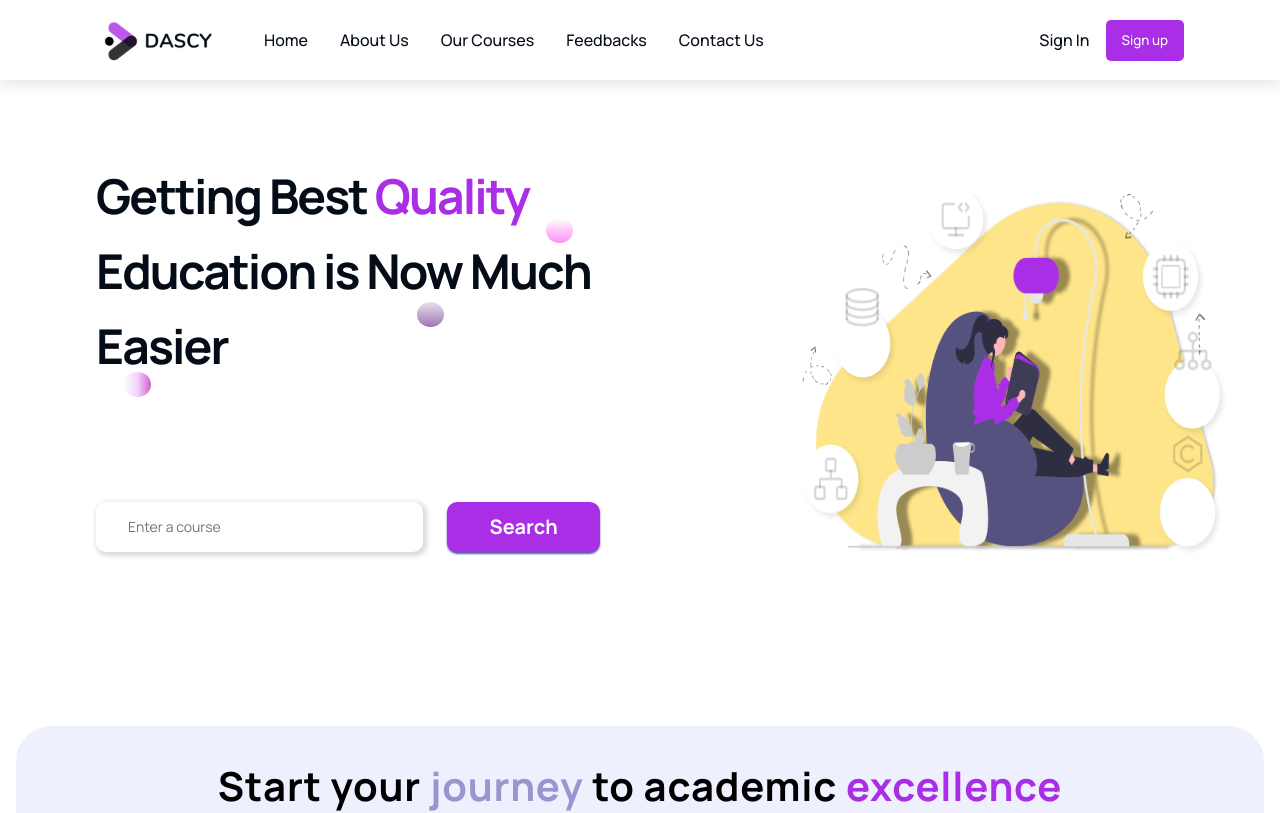
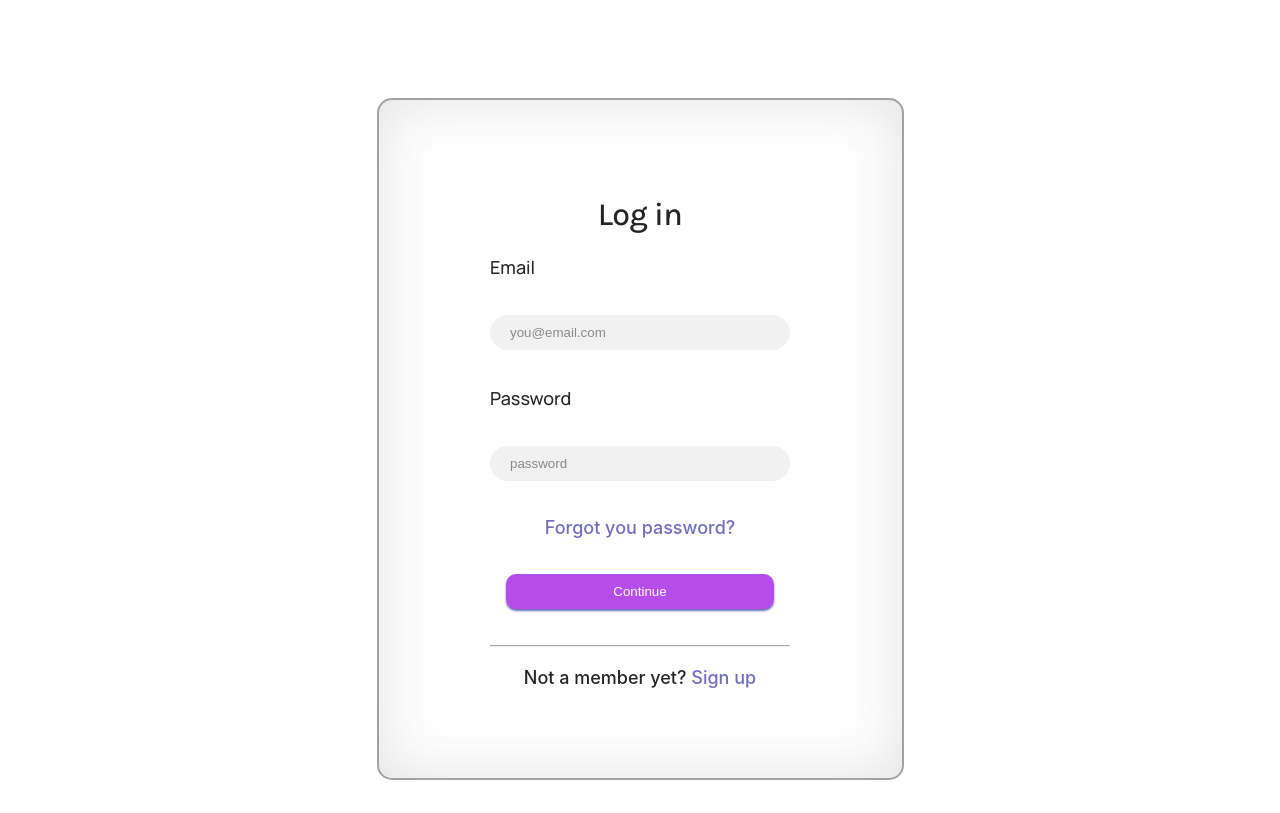
Before and after one commit to chaima1111/Dascy-platform, a React (Create React App) app in the folder dascy_frontend/: page /login in a window 1280 px wide. Shown: the top 813 px of the page. Built offline with nearby package versions, Linux system fonts and the light colour scheme.

Commit message:
creating login and register pages

```diff
--- a/dascy_frontend/src/App.js
+++ b/dascy_frontend/src/App.js
@@ -1,19 +1,66 @@
 import React from 'react'
+import {
+  createBrowserRouter,
+  RouterProvider,
+  Route,
+  Link,
+  Outlet,
+} from "react-router-dom";
 import {Navbar} from './components';
-import {Courses,Header, About, Search,Feedbacks,Contact} from './container';
+import {Contact} from './container';
+import FirstPage from "../src/Pages/FirstPage/FirstPage.jsx"
+import Login from "../src/Pages/Login/Login.jsx"
+import Register from "../src/Pages/Register/Register.jsx"
+import HomePage from "../src/Pages/HomePage.jsx"
 
 import './App.css';
+const Layout = () =>{
+    return(
+        <>
+        <Navbar/>
+        <Outlet/>
+        <Contact />
+        </>
+    );
+}
+const router = createBrowserRouter([
+  {
+    path: "/",
+    element:<Layout/> ,
+    children:[
+        {
+            path:"/",
+            element:<HomePage/>
+        },
+        {
+            path:"/post/:id",
+            element:<FirstPage/>
+        },
+
+    ]
+  },
+  {
+    path:"/register",
+    element:<Register/>,
+  },
+  {
+    path:"/login",
+    element: <Login/>,
+  },
+]);
 const App = () => {
   return (
-    <div>
-      <Navbar/>
-      <Header />
-      <About/>
-      <Courses/>
-      <Search/>
-      <Feedbacks/>
-      <Contact/>
+
+
+      <>
+    <div className="app">
+        <div className="container">
+       <RouterProvider router={router}/>
+        </div>
+
     </div>
+    </>
+
   )
 }
 
--- /dev/null
+++ b/dascy_frontend/src/Pages/FirstPage/FirstPage.jsx
@@ -0,0 +1,11 @@
+import React from 'react'
+
+const FirstPage = () => {
+  return (
+    <div>
+      firstpage
+    </div>
+  )
+}
+
+export default FirstPage
--- /dev/null
+++ b/dascy_frontend/src/Pages/HomePage.jsx
@@ -0,0 +1,17 @@
+import React from 'react'
+import {Courses,Header, About, Search,Feedbacks} from '../container';
+
+const HomePage = () => {
+  return (
+    <div>
+
+      <Header />
+      <About/>
+      <Courses/>
+      <Search/>
+      <Feedbacks/>
+    </div>
+  )
+}
+
+export default HomePage
--- /dev/null
+++ b/dascy_frontend/src/Pages/Login/Login.jsx
@@ -0,0 +1,26 @@
+import React from 'react'
+import { Link } from 'react-router-dom'
+import "./login.css"
+const Login = () => {
+  return (
+    <div className="container">
+    <div className='container'>
+    <div className='dascy__login'>
+       <h1>Log in</h1>
+      <form action="">
+        <h3>Email</h3>
+        <input  required type="email" placeholder='you@email.com'/>
+        <h3>Password</h3>
+        <input required type="text" placeholder='password' />
+        <h5>Forgot you password?</h5>
+        <button>Continue</button>
+        <hr />
+        <span>Not a member yet? <Link className='dascy__signup' to="/register"> Sign up</Link></span>
+      </form>
+    </div>
+    </div>
+    </div>
+  )
+}
+
+export default Login
--- /dev/null
+++ b/dascy_frontend/src/Pages/Login/login.css
@@ -0,0 +1,109 @@
+.container{
+    margin: 2rem 1rem;
+    display: flex;
+    justify-content: center;
+    align-items: center;
+}
+.dascy__login{
+    width:527px;
+    height: 682px;
+    margin: 2px;
+    display: flex;
+    justify-content: center;
+    align-items: center;
+    flex-direction: column;
+    border-radius: 15px;
+    border: 2px solid rgba(71, 70, 70, 0.60);
+    opacity: 0.85;
+    box-shadow: 0px 0px 60.1px 0px rgba(179, 179, 179, 0.44) inset, -25.1px 25.1px 25.1px 0px rgba(255, 255, 255, 0.09) inset;
+}
+h1{
+    color: #000;
+    font-family: Karla;
+    font-size: 32px;
+    font-style: normal;
+    font-weight: 500;
+    line-height: 150%;
+    align-items: center;
+    letter-spacing: -0.704px;
+}
+h3 {
+    color: #000;
+    font-family: var(--font-family);
+    font-size: 18px;
+    font-style: normal;
+    font-weight: 500;
+    padding: 1rem 0 ;
+
+}
+
+form {
+    display: flex;
+    flex-direction: column;
+    gap: 20px;
+    width: 300px;
+
+ }
+
+
+  input {
+      padding:  10px 20px ;
+      border: none;
+      border-bottom: 1px solid gray;
+      background-color: #EFEFEF;
+      border-radius: 20px;
+      border: none;
+
+  }
+
+  h5{
+    margin-top: 1rem;
+    color: #5955B3;
+    text-align: center;
+    font-family: Inter;
+    font-size: 18px;
+    font-style: normal;
+    font-weight: 500;
+  }
+
+   button {
+        margin: 1rem;
+       padding: 10px;
+
+       border: none;
+       background-color: var(--color-text2);
+       cursor: pointer;
+       color: white;
+       border-radius: 10px;
+       box-shadow: 0px 2px 2px 0px #5955B3;
+   }
+
+   p {
+       font-size: 12px;
+       color: red;
+       text-align: center;
+   }
+
+   span {
+       font-size: 12px;
+       text-align: center;
+        font-family: Inter;
+        font-size: 18px;
+        font-style: normal;
+        font-weight: 500;
+        line-height: normal;
+   }
+
+   .dascy__signup{
+    color: #5955B3;
+    font-size: bold;
+
+   }
+   .dascy__signup:hover{
+    color: #AA2EE6;
+
+   }
+
+   hr{
+    background: rgba(0, 0, 0, 0.50);
+   }
--- /dev/null
+++ b/dascy_frontend/src/Pages/Register/Register.jsx
@@ -0,0 +1,27 @@
+import React from 'react'
+import { Link } from 'react-router-dom'
+import "./register.css"
+const Register = () => {
+  return (
+    <div  className="dascy__register">
+       <h1>Create An Account</h1>
+      <form action="">
+        <h3>Your Name</h3>
+       <input required type="text" placeholder='First Last'/>
+        <h3>Your Year of Study</h3>
+       <input required type="number" placeholder='2024'/>
+        <h3>Your University</h3>
+       <input required type="text" placeholder='University name'/>
+       <h3>Password</h3>
+        <input required type="text" placeholder='password' />
+       <h3>Email</h3>
+        <input  required type="email" placeholder='email'/>
+        <button>Sign up</button>
+       <hr />
+        <span>Already a member? <Link className='dascy__signup' to="/login"> Login</Link></span>
+      </form>
+    </div>
+  )
+}
+
+export default Register
--- /dev/null
+++ b/dascy_frontend/src/Pages/Register/register.css
@@ -0,0 +1,20 @@
+.container {
+    margin: 2rem 1rem;
+    display: flex;
+    justify-content: center;
+    align-items: center;
+}
+
+.dascy__register{
+width: 527px;
+    height: 1000px;
+    margin: 2px;
+    display: flex;
+    justify-content: center;
+    align-items: center;
+    flex-direction: column;
+    border-radius: 15px;
+    border: 2px solid rgba(71, 70, 70, 0.60);
+    opacity: 0.85;
+    box-shadow: 0px 0px 60.1px 0px rgba(179, 179, 179, 0.44) inset, -25.1px 25.1px 25.1px 0px rgba(255, 255, 255, 0.09) inset;
+}
--- a/dascy_frontend/src/components/navbar/Navbar.jsx
+++ b/dascy_frontend/src/components/navbar/Navbar.jsx
@@ -1,6 +1,7 @@
 import React ,{useState}from 'react';
 import {RiMenu3Line , RiCloseLine} from  "react-icons/ri" ;
 import logo from '../../assets/logoV4.svg';
+import {Link} from "react-router-dom"
 import './navbar.css'
 
 const Menu =() => (
@@ -27,8 +28,8 @@ const Navbar = () => {
             </div>
         </div>
         <div className="dascy__navbar-sign">
-            <p>sign in</p>
-            <button type='button'>Sign up</button>
+           <Link className='link' to="/login"><p>sign in</p></Link>
+            <Link className='link' to="/register" ><button type='button'>Sign up</button></Link>
         </div>
 
          <div className="dascy__navbar-menu">
@@ -43,8 +44,8 @@ const Navbar = () => {
 
             </div>
             <div className="dascy__navbar-menu_container-links-sign">
-            <button type='button'>sign in</button>
-            <button type="button">Sign up</button>
+             <Link className='link' to="/login"><p>sign in</p></Link>
+            <Link className='link' to="/register" ><button type='button'>Sign up</button></Link>
                 </div>
               </div>
          )}
```
Also changed, not shown: dascy_frontend/src/Pages/FirstPage/firstPage.css (added).
